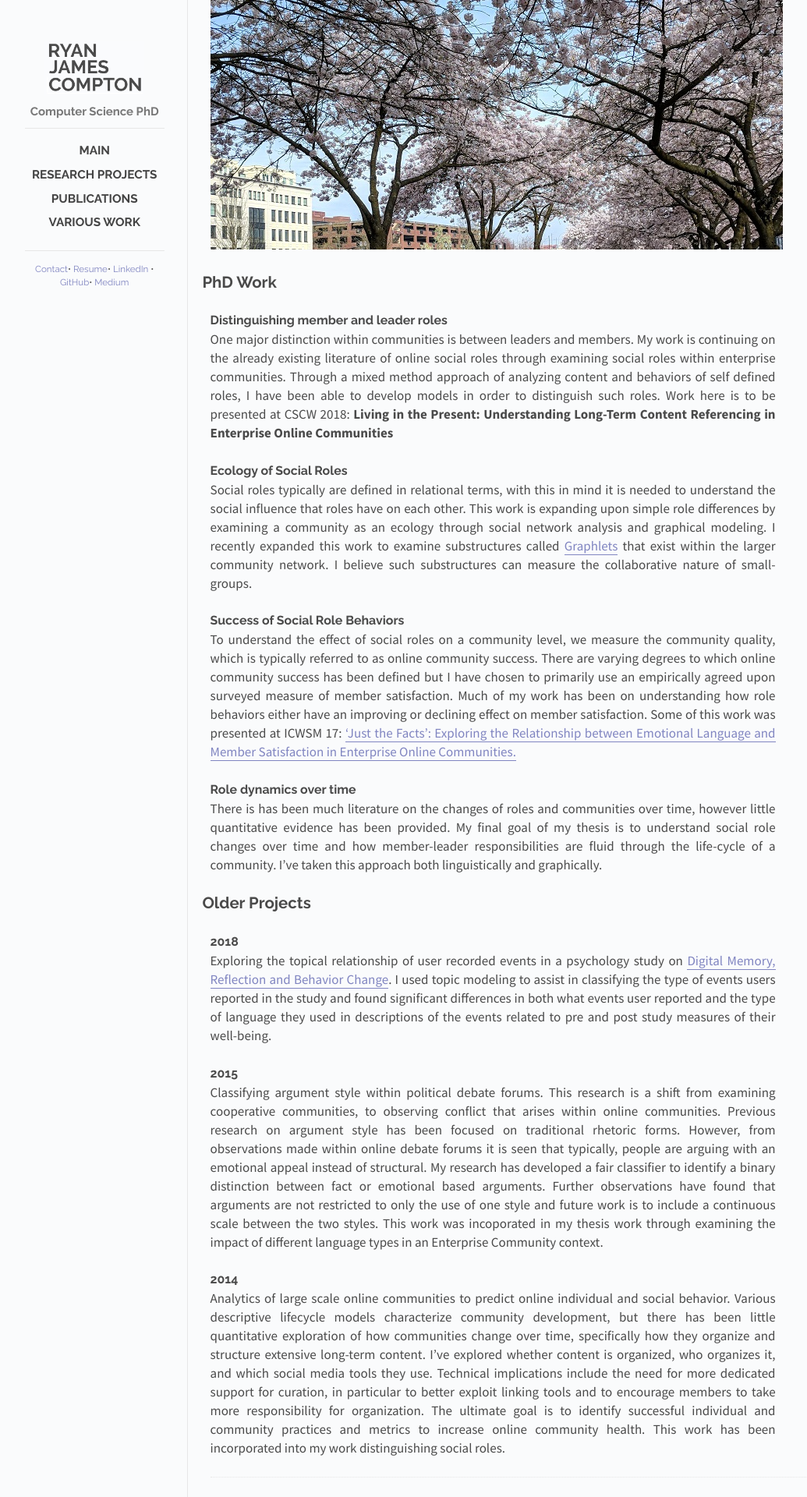
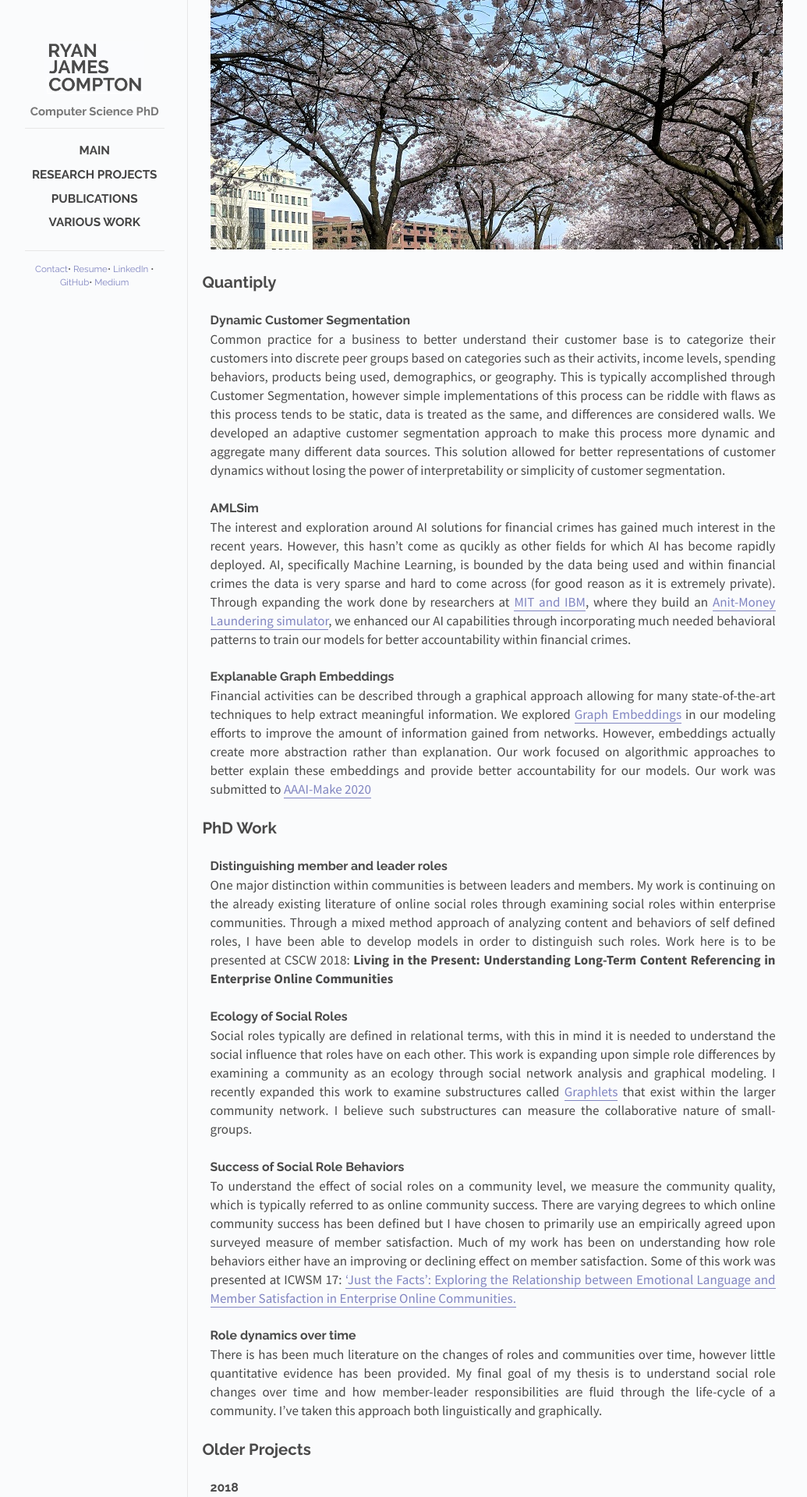
Before and after one commit to rcompt/rcompt.github.io, a Jekyll site: the page built from _posts/2018-10-02-Research Projects.md, in a window 1280 px wide. Shown: the top 1920 px of the page at 78% size, without its empty margins (118-1153 px from the left). Built offline with Jekyll 4.4.1, drawn with Linux system fonts in a browser that asks for light colours; Markdown is read by kramdown in place of the engine named in the settings.

Commit message:
Update 2018-10-02-Research Projects.md

```diff
--- a/_posts/2018-10-02-Research Projects.md
+++ b/_posts/2018-10-02-Research Projects.md
@@ -4,6 +4,17 @@ title: Research Projects
 cover: portland_flowers.jpg
 categories: posts
 ---
+
+## Quantiply
+
+### Dynamic Customer Segmentation
+Common practice for a business to better understand their customer base is to categorize their customers into discrete peer groups based on categories such as their activits, income levels, spending behaviors, products being used, demographics, or geography. This is typically accomplished through Customer Segmentation, however simple implementations of this process can be riddle with flaws as this process tends to be static, data is treated as the same, and differences are considered walls. We developed an adaptive customer segmentation approach to make this process more dynamic and aggregate many different data sources. This solution allowed for better representations of customer dynamics without losing the power of interpretability or simplicity of customer segmentation.
+
+### AMLSim
+The interest and exploration around AI solutions for financial crimes has gained much interest in the recent years. However, this hasn't come as qucikly as other fields for which AI has become rapidly deployed. AI, specifically Machine Learning, is bounded by the data being used and within financial crimes the data is very sparse and hard to come across (for good reason as it is extremely private). Through expanding the work done by researchers at [MIT and IBM](https://arxiv.org/pdf/1812.00076.pdf), where they build an [Anit-Money Laundering simulator](https://github.com/IBM/AMLSim), we enhanced our AI capabilities through incorporating much needed behavioral patterns to train our models for better accountability within financial crimes.
+
+### Explanable Graph Embeddings
+Financial activities can be described through a graphical approach allowing for many state-of-the-art techniques to help extract meaningful information. We explored [Graph Embeddings](https://en.wikipedia.org/wiki/Graph_embedding) in our modeling efforts to improve the amount of information gained from networks. However, embeddings actually create more abstraction rather than explanation. Our work focused on algorithmic approaches to better explain these embeddings and provide better accountability for our models. Our work was submitted to [AAAI-Make 2020](https://www.aaai-make.info/cfp/)
 
 ## PhD Work
 
```
